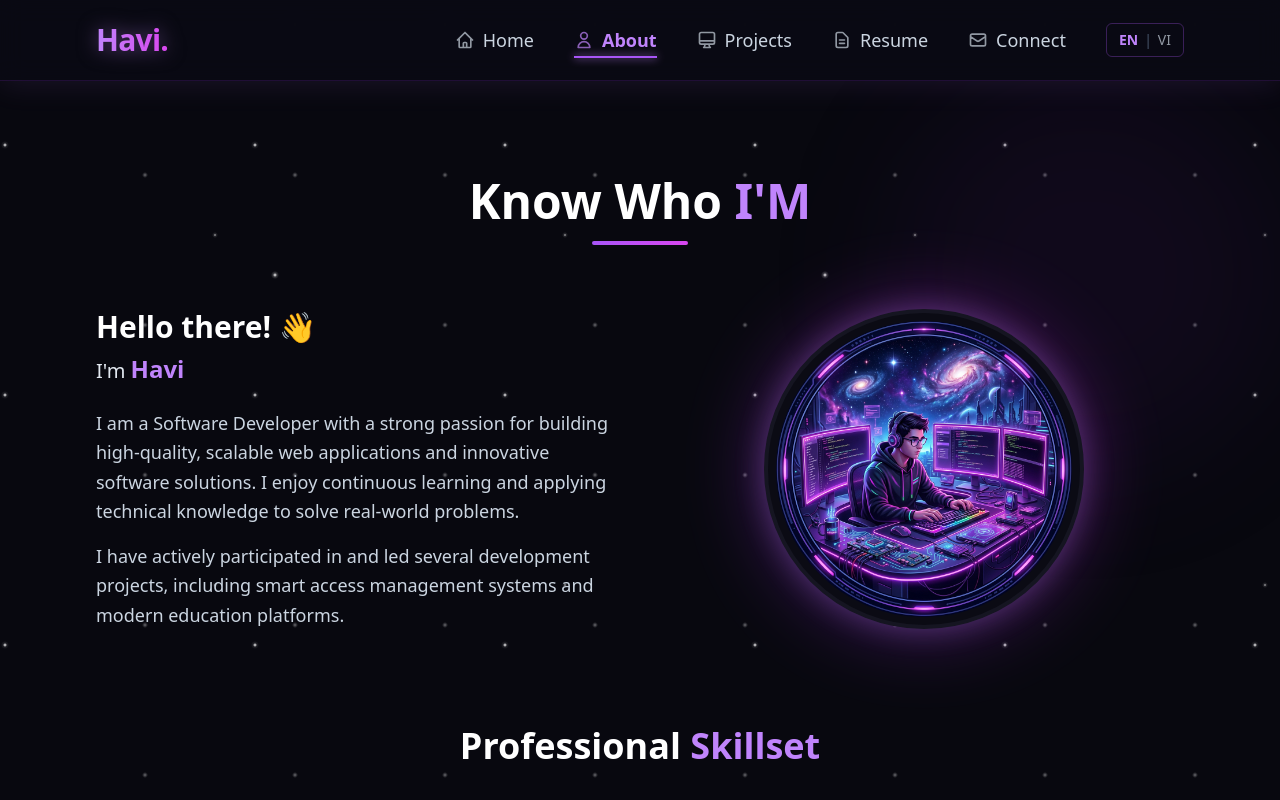
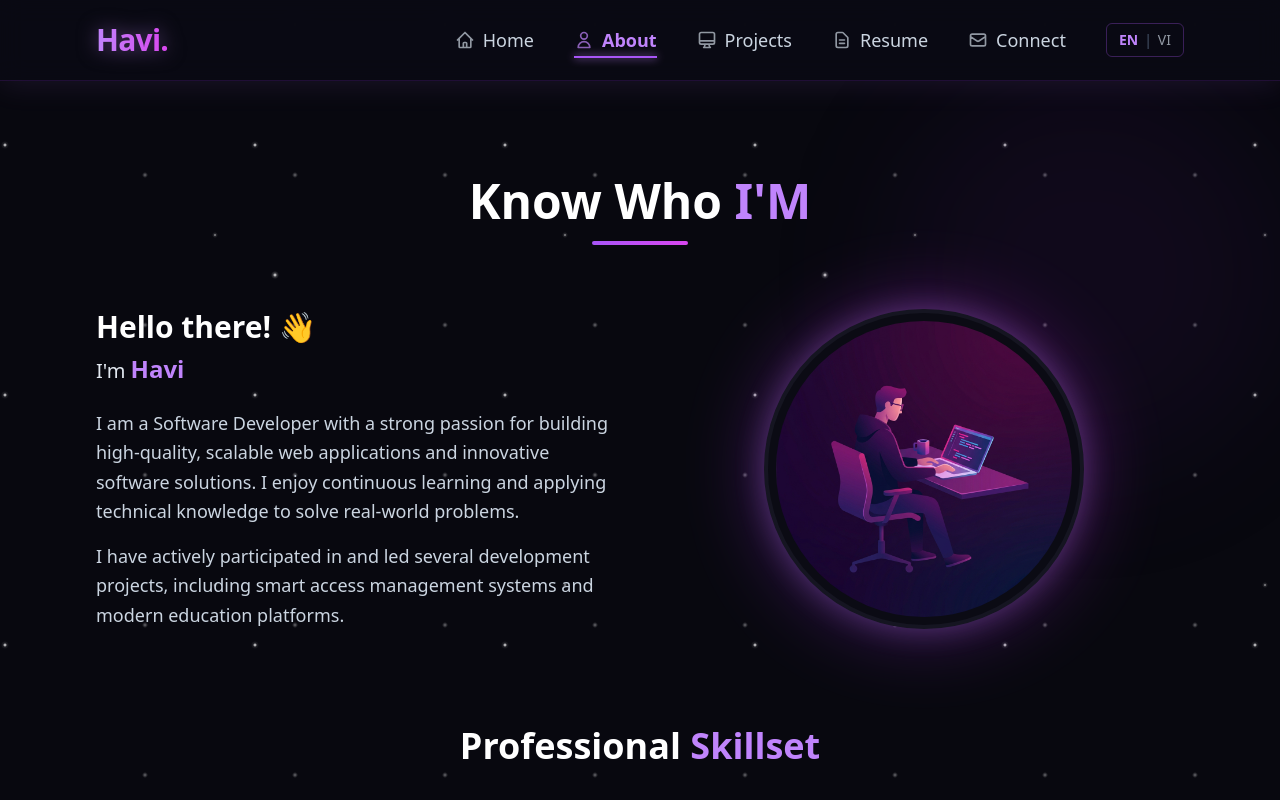
Before and after one commit to Hieuvo1227/My-profile, a Next.js app in the folder my-portfolio/: page /en/about in a window 1280 px wide. Shown: the top 800 px of the page. Built offline with nearby package versions, Linux system fonts and the light colour scheme.

Commit message:
style: Change About section image to a simpler illustration

```diff
--- a/my-portfolio/src/components/About.tsx
+++ b/my-portfolio/src/components/About.tsx
@@ -82,7 +82,7 @@ export default function About() {
               <div className="absolute inset-2 border-2 border-purple-500/50 rounded-full animate-[spin_10s_linear_infinite]"></div>
               <div className="absolute inset-4 border border-fuchsia-500/30 rounded-full animate-[spin_15s_linear_infinite_reverse]"></div>
               <div className="w-full h-full rounded-full overflow-hidden border-4 border-[#151521] shadow-[0_0_30px_rgba(192,132,252,0.3)] relative z-10 p-2 bg-[#0b0b14]">
-                <img src="/about-illustration.jpg" alt="Developer Avatar" className="w-full h-full object-cover rounded-full relative z-10" />
+                <img src="/about-illustration-simple.jpg" alt="Developer Avatar" className="w-full h-full object-cover rounded-full relative z-10" />
               </div>
             </div>
           </div>
```
Also changed, not shown: my-portfolio/public/SAMS.png (deleted), my-portfolio/public/about-illustration-simple.jpg (added).
